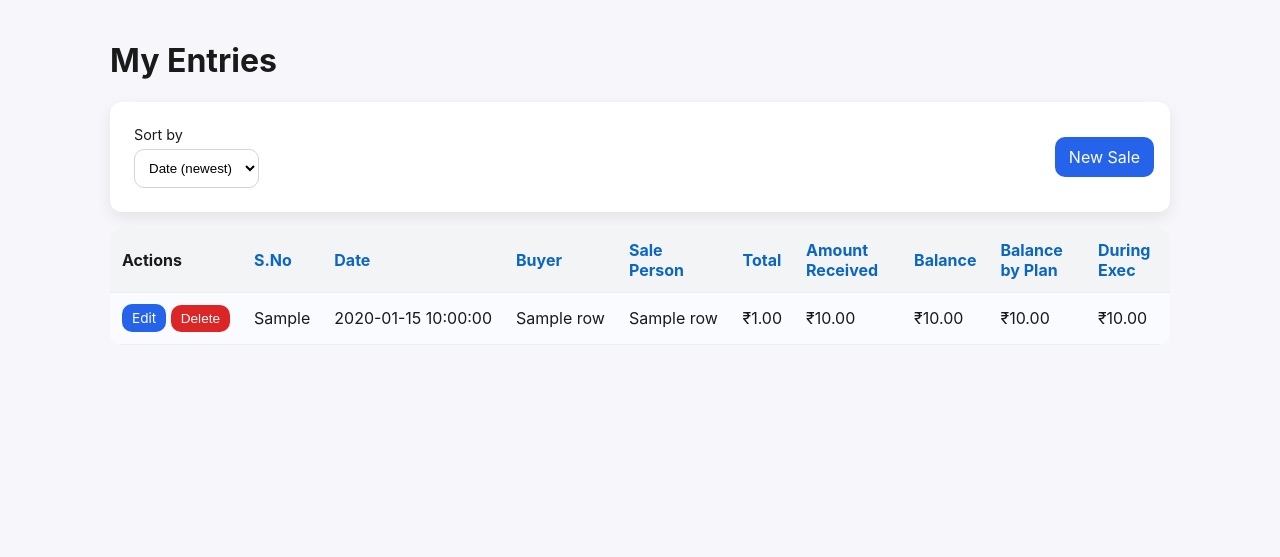
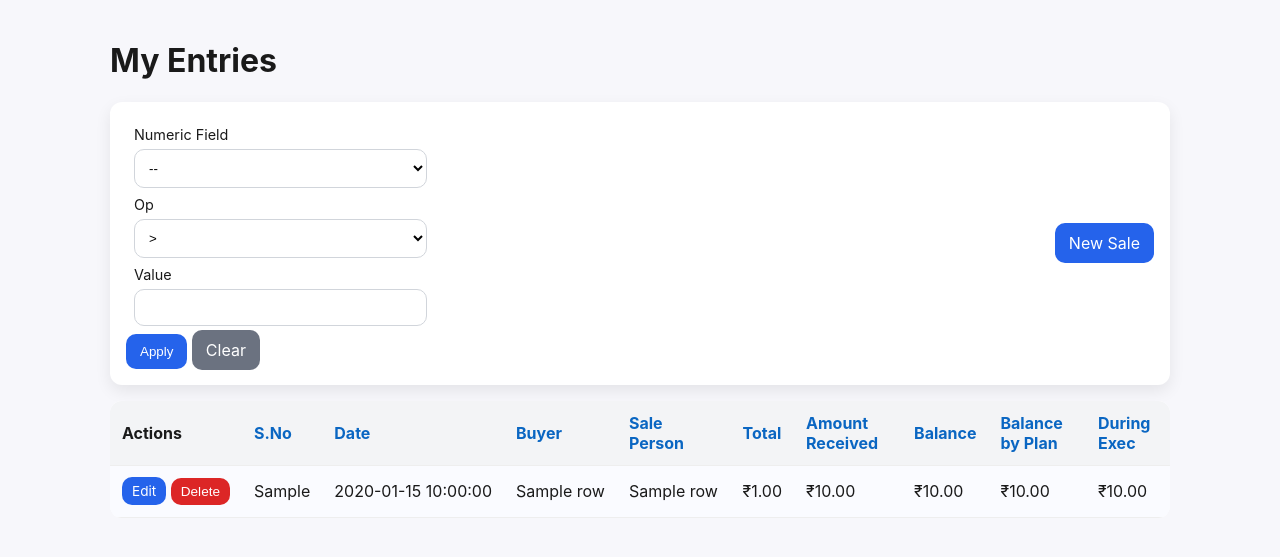
Before and after one commit to garimellasrinivasu/ArcadiaSalesUpdate, a Python web app: template webapp/templates/admin_list.html in a window 1280 px wide. Shown: the top 557 px of the page. Run offline with Jinja, Linux system fonts and the light colour scheme; the template is opened without the code that fills it: most values are stand-ins (such as "Sample title", 1, 10 or a date in 2020).

Commit message:
minor ui

```diff
--- a/webapp/templates/admin_list.html
+++ b/webapp/templates/admin_list.html
@@ -3,13 +3,29 @@
 {% block content %}
 <h1>My Entries</h1>
 <div class="card form inline">
-  <label>Sort by
-    <select onchange="location=this.value">
-      <option value="{{ url_for('admin_entries', sort='date_desc') }}" {{ 'selected' if sort=='date_desc' }}>Date (newest)</option>
-      <option value="{{ url_for('admin_entries', sort='sno_desc') }}" {{ 'selected' if sort=='sno_desc' }}>S.No (desc)</option>
-      <option value="{{ url_for('admin_entries', sort='total_desc') }}" {{ 'selected' if sort=='total_desc' }}>Total (desc)</option>
-    </select>
-  </label>
+  <form method="get" class="inline-form" style="gap:8px">
+    <label>Numeric Field
+      <select name="nf">
+        <option value="">--</option>
+        {% for f in ['s_no','total_sale_price','amount_received','balance_amount','balance_tobe_received_by_plan_approval','balance_tobe_received_during_exec'] %}
+          <option value="{{ f }}" {% if (request.args.get('nf') or '')==f %}selected{% endif %}>{{ f }}</option>
+        {% endfor %}
+      </select>
+    </label>
+    <label>Op
+      {% set ops = {'gt':'>','gte':'>=','lt':'<','lte':'<=','eq':'='} %}
+      <select name="no">
+        {% for k,v in ops.items() %}
+          <option value="{{ k }}" {% if (request.args.get('no') or '')==k %}selected{% endif %}>{{ v }}</option>
+        {% endfor %}
+      </select>
+    </label>
+    <label>Value
+      <input type="number" step="any" name="nv" value="{{ request.args.get('nv') or '' }}">
+    </label>
+    <button class="btn" type="submit">Apply</button>
+    <a class="btn secondary" href="{{ url_for('admin_entries') }}">Clear</a>
+  </form>
   <span class="spacer"></span>
   <a class="btn" href="{{ url_for('admin_new') }}">New Sale</a>
 </div>
@@ -20,15 +36,16 @@
     <tr>
       <th>Actions</th>
       {% set next = 'asc' if sort_dir=='desc' else 'desc' %}
-      <th><a href="{{ url_for('admin_entries', sort_by='s_no', sort_dir=(next if sort_by=='s_no' else 'asc')) }}">S.No</a></th>
-      <th><a href="{{ url_for('admin_entries', sort_by='booking_date', sort_dir=(next if sort_by=='booking_date' else 'desc')) }}">Date</a></th>
-      <th><a href="{{ url_for('admin_entries', sort_by='buyer_name', sort_dir=(next if sort_by=='buyer_name' else 'asc')) }}">Buyer</a></th>
-      <th><a href="{{ url_for('admin_entries', sort_by='sale_person_name', sort_dir=(next if sort_by=='sale_person_name' else 'asc')) }}">Sale Person</a></th>
-      <th><a href="{{ url_for('admin_entries', sort_by='total_sale_price', sort_dir=(next if sort_by=='total_sale_price' else 'desc')) }}">Total</a></th>
-      <th><a href="{{ url_for('admin_entries', sort_by='amount_received', sort_dir=(next if sort_by=='amount_received' else 'desc')) }}">Amount Received</a></th>
-      <th><a href="{{ url_for('admin_entries', sort_by='balance_amount', sort_dir=(next if sort_by=='balance_amount' else 'desc')) }}">Balance</a></th>
-      <th><a href="{{ url_for('admin_entries', sort_by='balance_tobe_received_by_plan_approval', sort_dir=(next if sort_by=='balance_tobe_received_by_plan_approval' else 'desc')) }}">Balance by Plan</a></th>
-      <th><a href="{{ url_for('admin_entries', sort_by='balance_tobe_received_during_exec', sort_dir=(next if sort_by=='balance_tobe_received_during_exec' else 'desc')) }}">During Exec</a></th>
+      {% set persist = {'nf':request.args.get('nf') or '', 'no':request.args.get('no') or '', 'nv':request.args.get('nv') or ''} %}
+      <th><a href="{{ url_for('admin_entries', sort_by='s_no', sort_dir=(next if sort_by=='s_no' else 'asc'), **persist) }}">S.No</a></th>
+      <th><a href="{{ url_for('admin_entries', sort_by='booking_date', sort_dir=(next if sort_by=='booking_date' else 'desc'), **persist) }}">Date</a></th>
+      <th><a href="{{ url_for('admin_entries', sort_by='buyer_name', sort_dir=(next if sort_by=='buyer_name' else 'asc'), **persist) }}">Buyer</a></th>
+      <th><a href="{{ url_for('admin_entries', sort_by='sale_person_name', sort_dir=(next if sort_by=='sale_person_name' else 'asc'), **persist) }}">Sale Person</a></th>
+      <th><a href="{{ url_for('admin_entries', sort_by='total_sale_price', sort_dir=(next if sort_by=='total_sale_price' else 'desc'), **persist) }}">Total</a></th>
+      <th><a href="{{ url_for('admin_entries', sort_by='amount_received', sort_dir=(next if sort_by=='amount_received' else 'desc'), **persist) }}">Amount Received</a></th>
+      <th><a href="{{ url_for('admin_entries', sort_by='balance_amount', sort_dir=(next if sort_by=='balance_amount' else 'desc'), **persist) }}">Balance</a></th>
+      <th><a href="{{ url_for('admin_entries', sort_by='balance_tobe_received_by_plan_approval', sort_dir=(next if sort_by=='balance_tobe_received_by_plan_approval' else 'desc'), **persist) }}">Balance by Plan</a></th>
+      <th><a href="{{ url_for('admin_entries', sort_by='balance_tobe_received_during_exec', sort_dir=(next if sort_by=='balance_tobe_received_during_exec' else 'desc'), **persist) }}">During Exec</a></th>
     </tr>
   </thead>
   <tbody>
```
